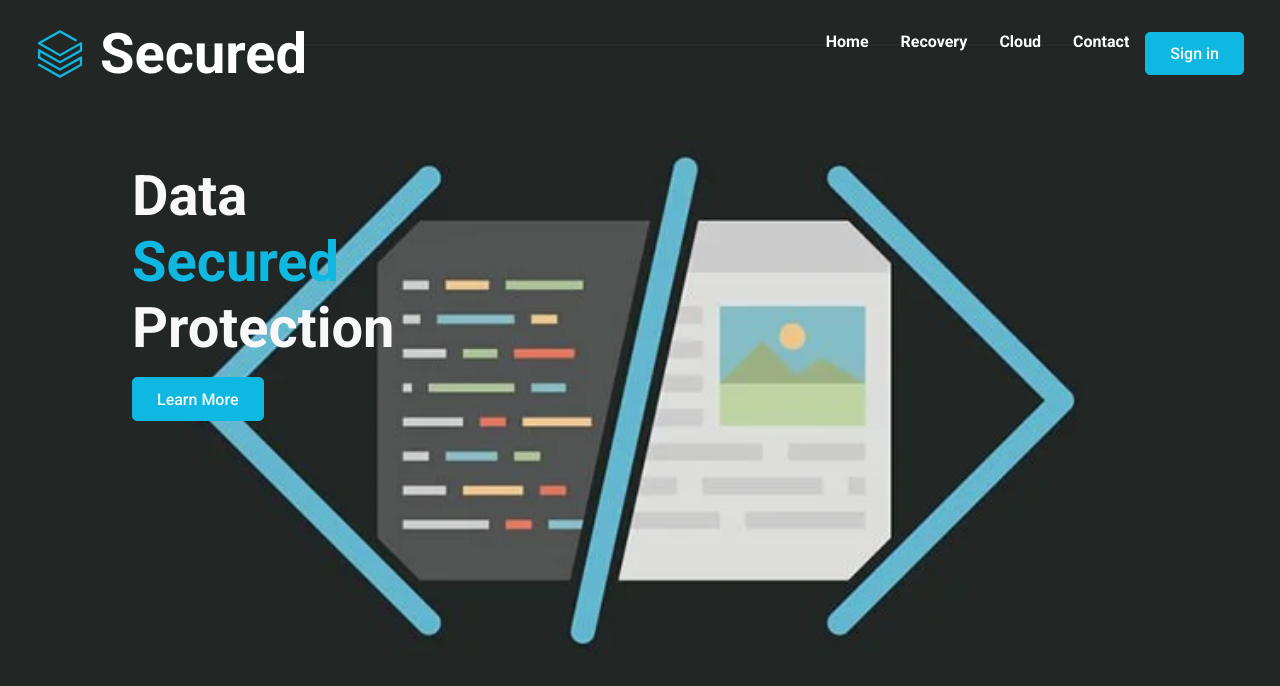
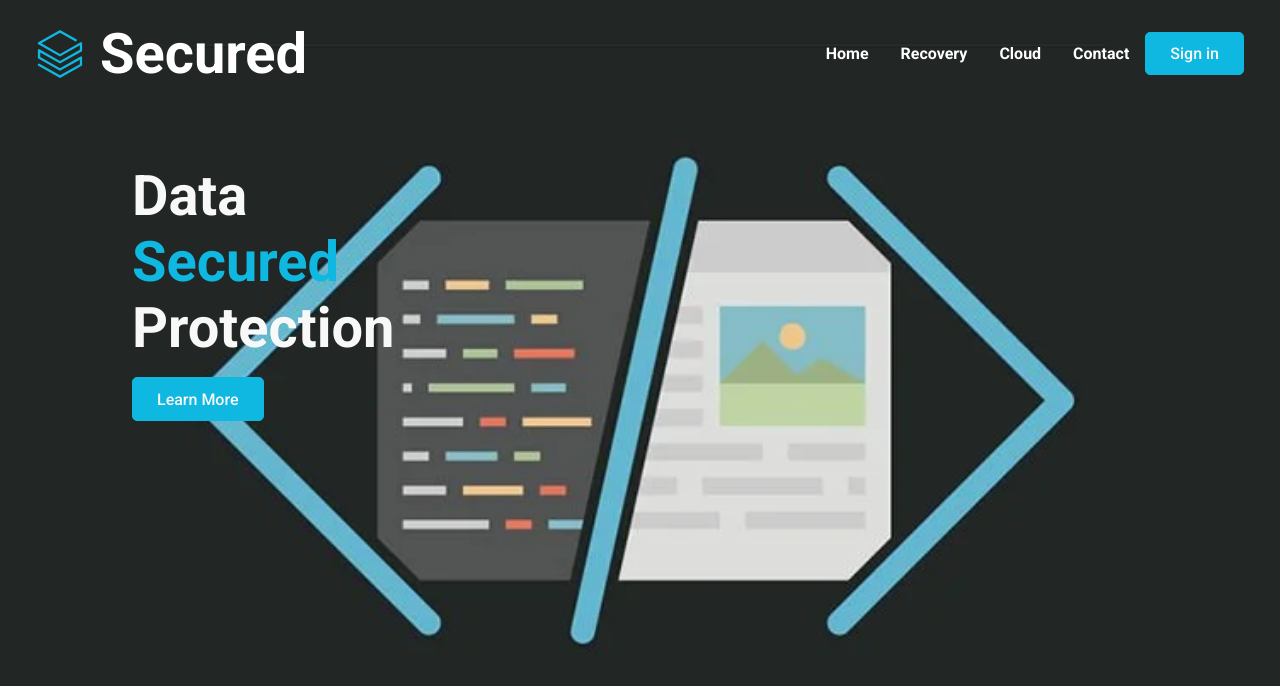
Before and after one commit to MardonovD/counter-redux-conntect, a React (Create React App) app: page / in a window 1280 px wide. Shown: the top 686 px of the page. Built offline with nearby package versions, Linux system fonts and the light colour scheme.

Commit message:
Navbar menu

```diff
--- a/src/components/navbar/NavbarStyle.css
+++ b/src/components/navbar/NavbarStyle.css
@@ -29,6 +29,8 @@
 }
 
 .navbar .nav-menu {
+  height: 100%;
+  align-items: center;
   display: flex;
   padding: 1rem;
 }
@@ -36,5 +38,5 @@
 .navbar li {
   padding: 1rem;
   font-weight: 600;
-  color: #fff ;
+  color: #fff;
 }
```
